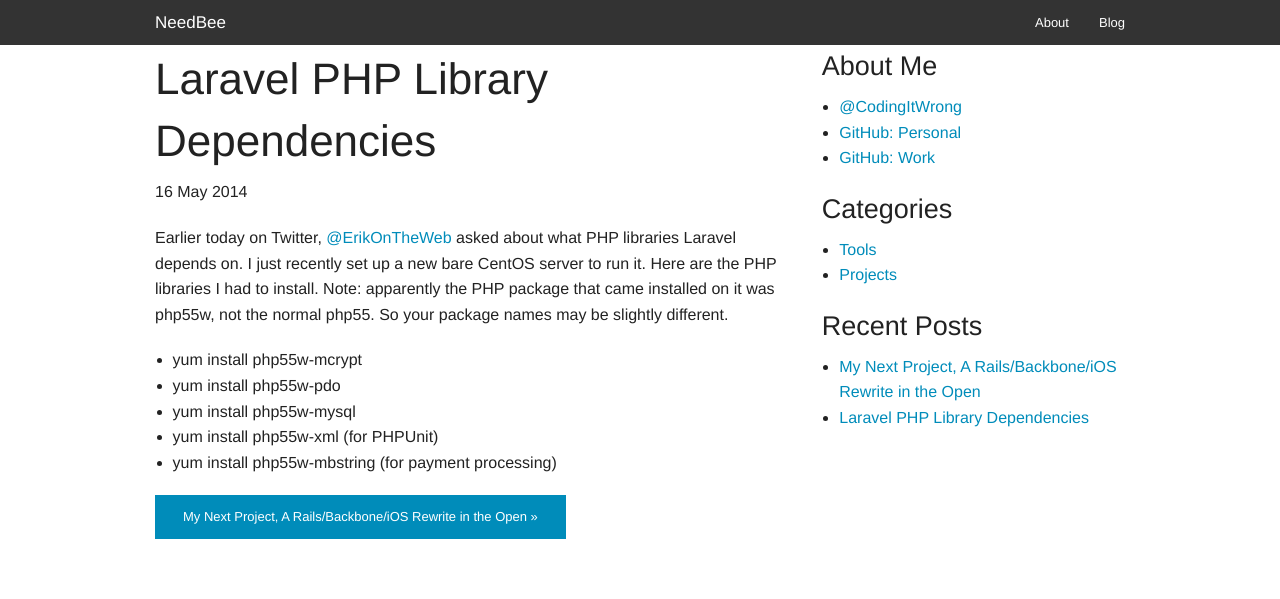
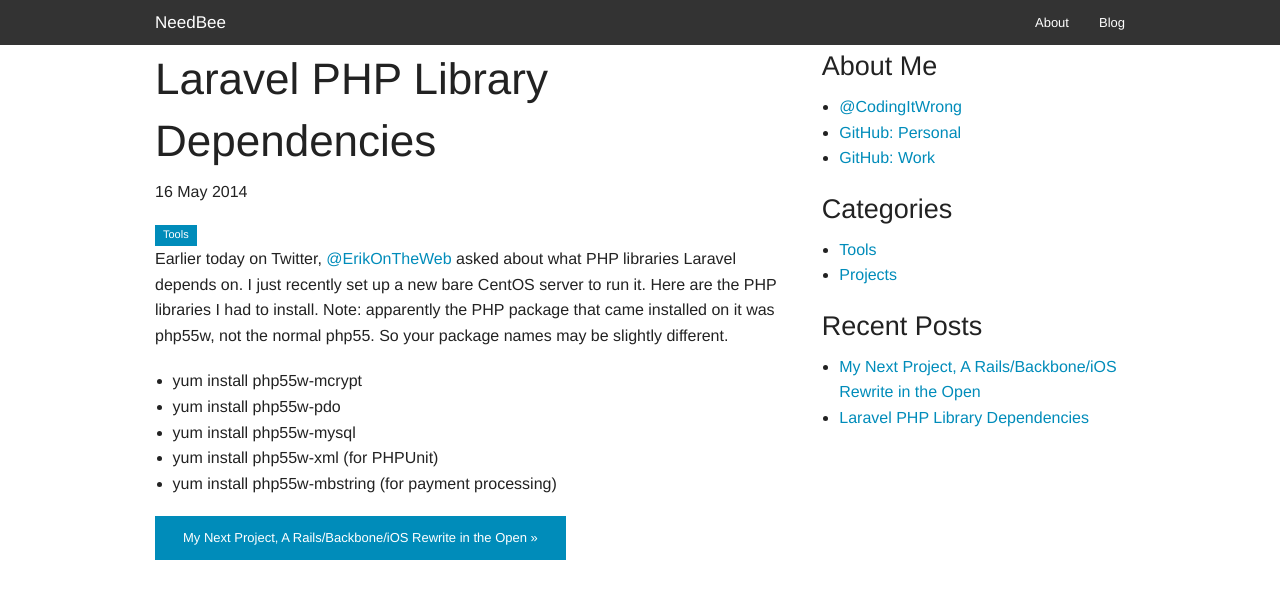
Before and after one commit to needbee/needbee.github.io, a Jekyll site: the page built from tools/_posts/2014-05-16-laravel-php-library-dependencies.md, in a window 1280 px wide. Shown: the top 599 px of the page. Built offline with Jekyll 4.4.1, drawn with Linux system fonts in a browser that asks for light colours; Markdown is read by kramdown in place of the engine named in the settings.

Commit message:
adds category labels to page

```diff
--- a/_layouts/post.html
+++ b/_layouts/post.html
@@ -10,6 +10,11 @@
           <div class="medium-8 columns">
               <h1>{{ page.title }}</h1>
               <p class="muted">{{ page.date | date_to_long_string }}</p>
+              <div>
+                {% for category in page.categories %}
+                  <a href="/{{ category }}/"><span class="label">{{ category | capitalize }}</span></a>
+                {% endfor %}
+              </div>
               {{ content }}
               {% if page.previous.url %}
                 <a href="{{page.previous.url}}" class="button small" title="Previous Post:
```
